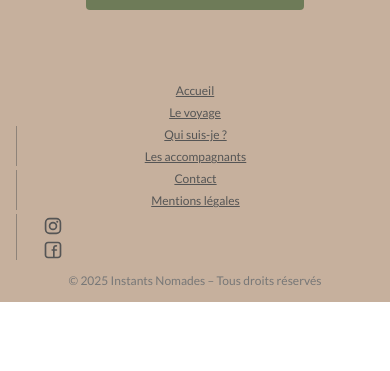
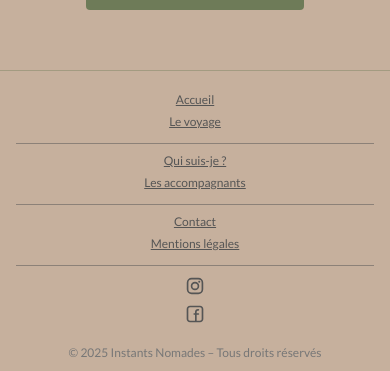
Before and after one commit to GrissaDrauka/instants-nomades, an Angular app: page / in a window 390 px wide. Shown: the part 2221-2592 px from the top of the page. Before the commit the page ends 2523 px from the top, so only its background shows below. Built offline with nearby package versions, Linux system fonts and the light colour scheme.

Commit message:
Modif footer SEO

```diff
--- a/src/app/components/footer/footer.html
+++ b/src/app/components/footer/footer.html
@@ -1,17 +1,16 @@
-<footer class="bg-beige py-3 text-[12px] text-[#555]">
+<footer class="bg-beige py-3 text-[12px] text-[#555] border-t border-vert-sauge/40">
     <div class="max-w-screen-sm mx-auto px-4 space-y-2">
-
         <!-- Grille des colonnes -->
-        <div class="grid sm:grid-cols-4 divide-x divide-[#555]/50 gap-1 text-center">
-
+        <div
+            class="grid sm:grid-cols-4 gap-1 items-center text-center sm:text-center divide-y sm:divide-y-0 sm:divide-x divide-[#555]/50">
             <!-- Colonne 1 -->
-            <div class="pr-0 pl-0 space-y-1">
+            <div class="sm:pr-0 sm:pl-0 space-y-1 py-2 sm:py-0">
                 <a routerLink="/" class="block underline hover:text-vert-sauge transition">Accueil</a>
                 <a routerLink="/le-voyage" class="block underline hover:text-vert-sauge transition">Le voyage</a>
             </div>
 
             <!-- Colonne 2 -->
-            <div class="px-2 space-y-1">
+            <div class="sm:px-2 space-y-1 py-2 sm:py-0">
                 <a routerLink="/rencontres/qui-suis-je" class="block underline hover:text-vert-sauge transition">Qui
                     suis-je ?</a>
                 <a routerLink="/rencontres/accompagnants" class="block underline hover:text-vert-sauge transition">Les
@@ -19,15 +18,15 @@
             </div>
 
             <!-- Colonne 3 -->
-            <div class="px-2 space-y-1">
+            <div class="sm:px-2 space-y-1 py-2 sm:py-0">
                 <a routerLink="/contact" class="block underline hover:text-vert-sauge transition">Contact</a>
                 <a routerLink="/mentions-legales" class="block underline hover:text-vert-sauge transition">Mentions
                     légales</a>
             </div>
 
             <!-- Colonne 4 : Réseaux sociaux -->
-            <div class="px-6 flex flex-col items-start space-y-1">
-                <div class="flex flex-col items-center gap-0">
+            <div class="sm:px-6 flex flex-col items-center sm:items-start space-y-1 py-2 sm:py-0">
+                <div class="flex flex-col items-center gap-1">
                     <!-- Instagram -->
                     <a href="https://www.instagram.com/michelpicas" aria-label="Instagram" target="_blank"
                         rel="noopener noreferrer" class="hover:text-vert-sauge transition" title="Instagram">
@@ -56,6 +55,5 @@
         <div class="text-center text-[#777] text-[12px] pt-1">
             &copy; 2025 Instants Nomades – Tous droits réservés
         </div>
-
     </div>
 </footer>
```
